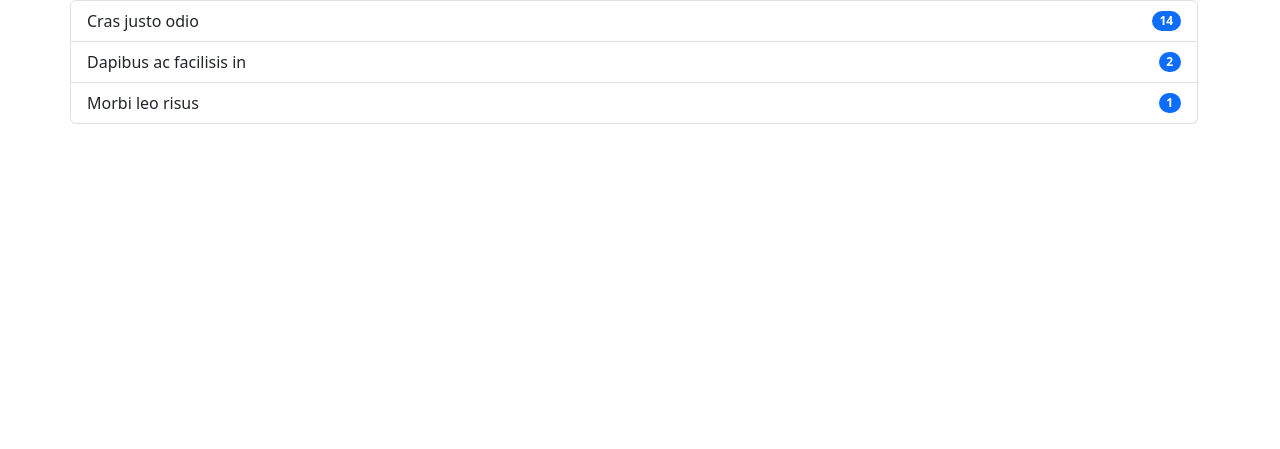
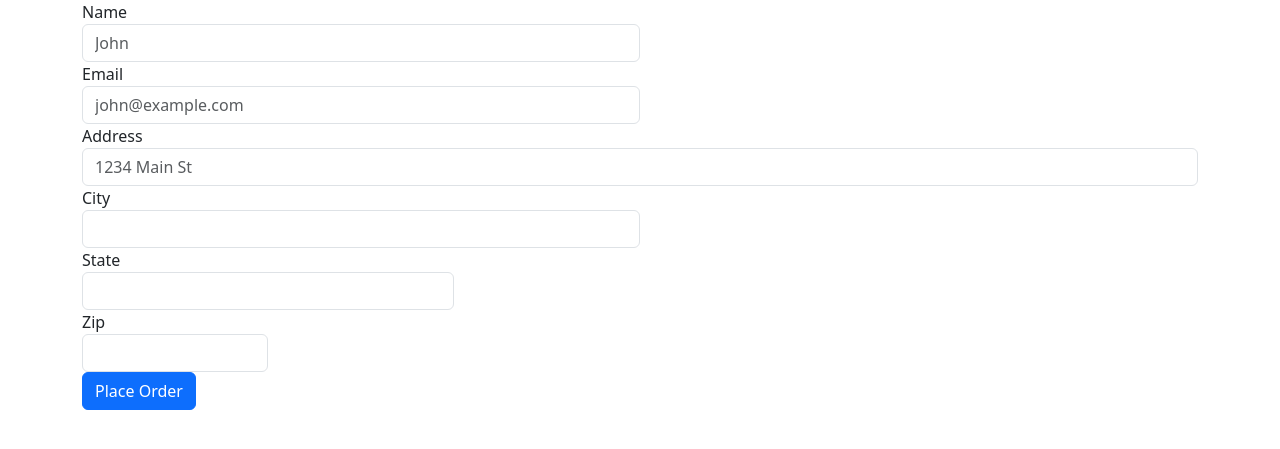
Before and after one commit to brayden-s-haws/django_ecom_store, a Django app: page /checkout/ in a window 1280 px wide. Shown: the top 449 px of the page. Run offline with Django 5.2, Linux system fonts and the light colour scheme.

Commit message:
Add Order model, checkout logic, and cart integration.
- Create `Order` model and register it in the admin panel.
- Extend `checkout` view to save orders to the database.
- Update `checkout.html` template with form and client-side cart rendering using JavaScript.
- Enhance cart functionality in `index.html` to store item details in localStorage and display item quantities dynamically.

```diff
--- a/shop/admin.py
+++ b/shop/admin.py
@@ -1,5 +1,6 @@
 from django.contrib import admin
-from .models import Product
+from .models import Product, Order
 
 # Register your models here.
 admin.site.register(Product)
+admin.site.register(Order)
--- a/shop/templates/shop/checkout.html
+++ b/shop/templates/shop/checkout.html
@@ -1,6 +1,7 @@
 <!doctype html>
 <html lang="en">
 <head>
+    <script src="https://code.jquery.com/jquery-3.7.1.js" integrity="sha256-eKhayi8LEQwp4NKxN+CfCh+3qOVUtJn3QNZ0TciWLP4=" crossorigin="anonymous"></script>
     <meta charset="UTF-8">
     <meta name="viewport" content="width=device-width, user-scalable=no, initial-scale=1.0, maximum-scale=1.0, minimum-scale=1.0">
     <meta http-equiv="X-UA-Compatible" content="ie=edge">
@@ -9,24 +10,65 @@
 </head>
 <body>
     <div class="container">
-        <div class="col-md-12">
-            <div class="row">
-                <ul class="list-group">
-                  <li class="list-group-item d-flex justify-content-between align-items-center">
-                    Cras justo odio
-                    <span class="badge bg-primary rounded-pill">14</span>
-                  </li>
-                  <li class="list-group-item d-flex justify-content-between align-items-center">
-                    Dapibus ac facilisis in
-                    <span class="badge bg-primary rounded-pill">2</span>
-                  </li>
-                  <li class="list-group-item d-flex justify-content-between align-items-center">
-                    Morbi leo risus
-                    <span class="badge bg-primary rounded-pill">1</span>
-                  </li>
-                </ul>
+        <div class="row">
+            <div class="col-md-12">
+                    <ul class="list-group" id="cart-items">
+
+                    </ul>
+            </div>
+        </div>
+
+        <div class="row">
+            <div class="col-md-12">
+                <form method="POST">
+                    {% csrf_token %}
+                      <div class="form-row">
+                        <div class="form-group col-md-6">
+                          <label for="inputEmail4">Name</label>
+                          <input id="name" name="name" type="text" class="form-control" id="inputEmail4" placeholder="John">
+                        </div>
+                        <div class="form-group col-md-6">
+                          <label for="inputPassword4">Email</label>
+                          <input id="email" name="email" type="email" class="form-control" id="inputPassword4" placeholder="john@example.com">
+                        </div>
+                      </div>
+                      <div class="form-group">
+                        <label for="inputAddress">Address</label>
+                        <input id="address" name="address" type="text" class="form-control" id="inputAddress" placeholder="1234 Main St">
+                      </div>
+                      <div class="form-row">
+                        <div class="form-group col-md-6">
+                          <label for="inputCity">City</label>
+                          <input id="city" name="city" type="text" class="form-control" id="inputCity">
+                        </div>
+                        <div class="form-group col-md-4">
+                          <label for="inputState">State</label>
+                          <input id="state" name="state" type="text" class="form-control" id="inputState">
+                        </div>
+                        <div class="form-group col-md-2">
+                          <label for="inputZip">Zip</label>
+                          <input id="zipcode" name="zipcode" type="text" class="form-control" id="inputZip">
+                        </div>
+                      </div>
+                      <button type="submit" class="btn btn-primary">Place Order</button>
+                </form>
             </div>
         </div>
     </div>
 </body>
+<script type="text/javascript">
+    if (localStorage.getItem('cart')==null){
+        var cart = {};
+    }
+    else{
+        cart = JSON.parse(localStorage.getItem('cart'));
+    }
+    for (item in cart){
+        let name = cart[item][1];
+        let quantity = cart[item][0];
+
+        itemString = `<li class='list-group-item'>${name}-${quantity}</li>`
+        $('#cart-items').append(itemString)
+    }
+</script>
 </html>
--- a/shop/views.py
+++ b/shop/views.py
@@ -1,6 +1,6 @@
 from django.shortcuts import render
 from django.template.context_processors import request
-from .models import Product
+from .models import Product, Order
 from django.core.paginator import Paginator
 
 # Create your views here.
@@ -24,4 +24,16 @@ def detail(request, id):
     return render(request, 'shop/detail.html', {'product_object': product_object})
 
 def checkout(request):
+
+    if request.method == 'POST':
+        name = request.POST.get('name','')
+        email = request.POST.get('email','')
+        address = request.POST.get('address','')
+        city = request.POST.get('city','')
+        state = request.POST.get('state','')
+        zipcode = request.POST.get('zipcode','')
+
+        order = Order(name=name, email=email, address=address, city=city, state=state, zipcode=zipcode)
+        order.save()
+
     return render(request, 'shop/checkout.html')
```
Also changed, not shown: shop/models.py (+11 -0 lines), shop/templates/shop/index.html (+8 -6 lines).
